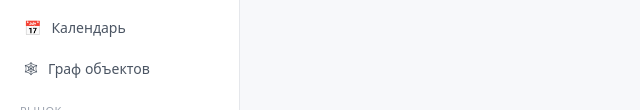
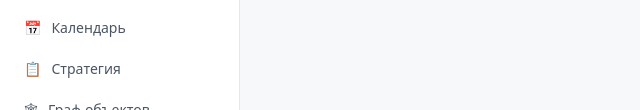
Before and after one commit to volhover-crypto/agropilot-web, a plain HTML site: page index.html in a window 1280 px wide. Shown: the part 690-800 px from the top of the page, 0-640 px from the left. Drawn offline with Linux system fonts and the light colour scheme.

Commit message:
feat(M4): #/strategy view — vStrategy(), _loadStrategyLayer(), STRATEGY_READY flag, nav link

```diff
--- a/index.html
+++ b/index.html
@@ -108,6 +108,7 @@
       <div class="nav-item" :class="route==='team'&&'active'"     @click="go('team')">👥 <span>Команда</span></div>
       <div class="nav-item" :class="route==='skills'&&'active'" @click="go('skills')">🎓 <span>Навыки</span></div>
       <div class="nav-item" :class="route==='calendar'&&'active'" @click="go('calendar')">📅 <span>Календарь</span></div>
+              <div class="nav-item" :class="route==='strategy'&&'active'"  @click="go('strategy')">📋 <span>Стратегия</span></div>
       <div class="nav-item" :class="route==='graph'&&'active'"    @click="go('graph')">🕸 <span>Граф объектов</span></div>
 
       <div class="label px-2 mt-3 mb-1">Рынок</div>
```
